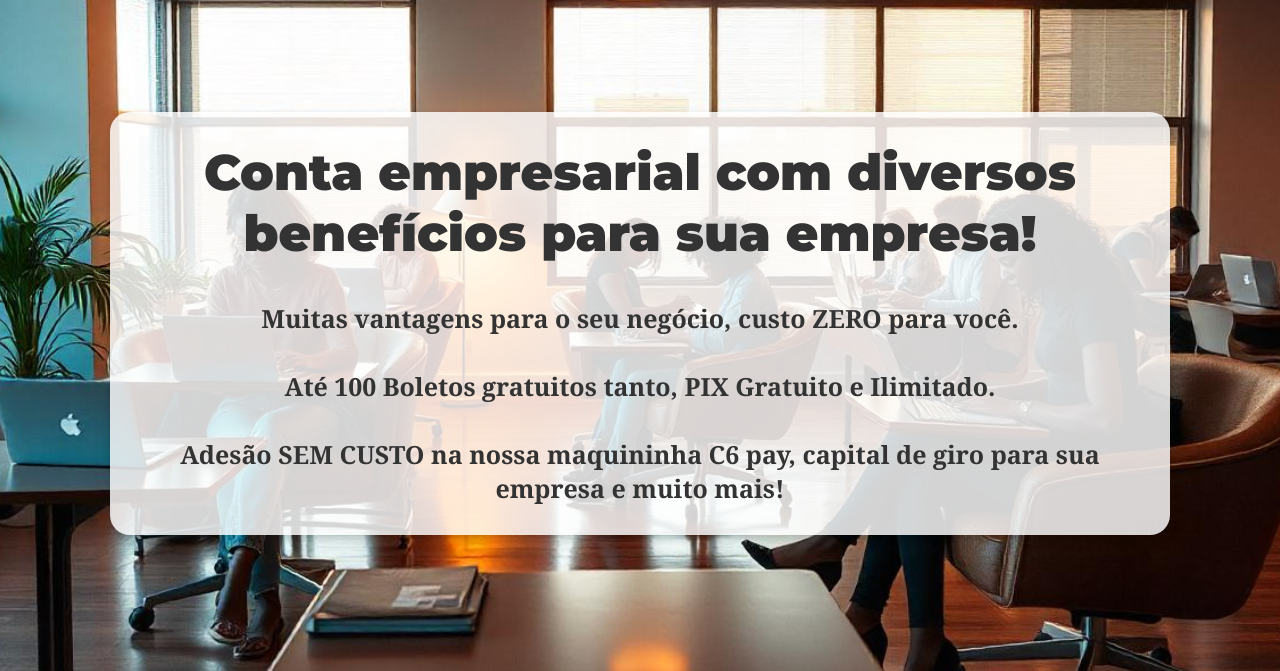
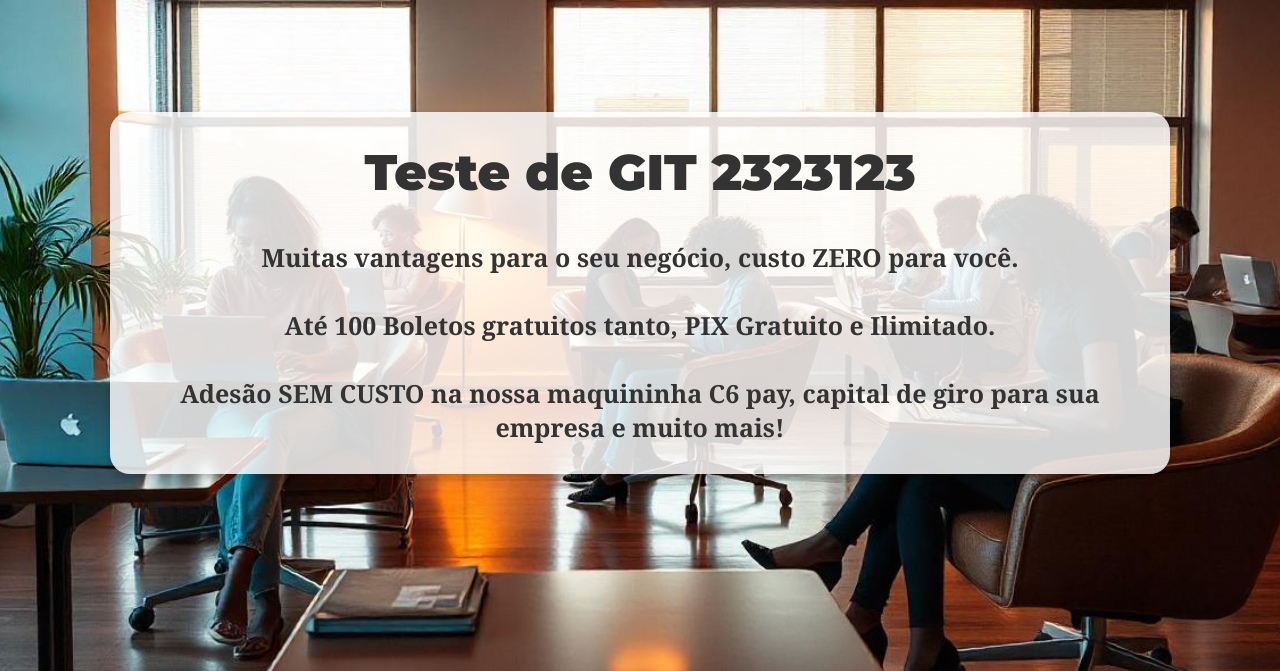
Before and after one commit to zkiddo/site, a plain HTML site: page sitedm9/index.html in a window 1280 px wide. Shown: the part 118-789 px from the top of the page. Drawn offline with nearby package versions, Linux system fonts and the light colour scheme.

Commit message:
mexi no html

```diff
--- a/sitedm9/index.html
+++ b/sitedm9/index.html
@@ -25,7 +25,7 @@
 
   <main>
     <div class="texto-principal">
-    <h1>Conta empresarial com diversos benefícios para sua empresa!</h1>
+    <h1>Teste de GIT 2323123</h1>
     <br>
     <h2>Muitas vantagens para o seu negócio, custo ZERO para você.<br><br> Até 100 Boletos gratuitos tanto, PIX Gratuito e
       Ilimitado.<br><br>
```
